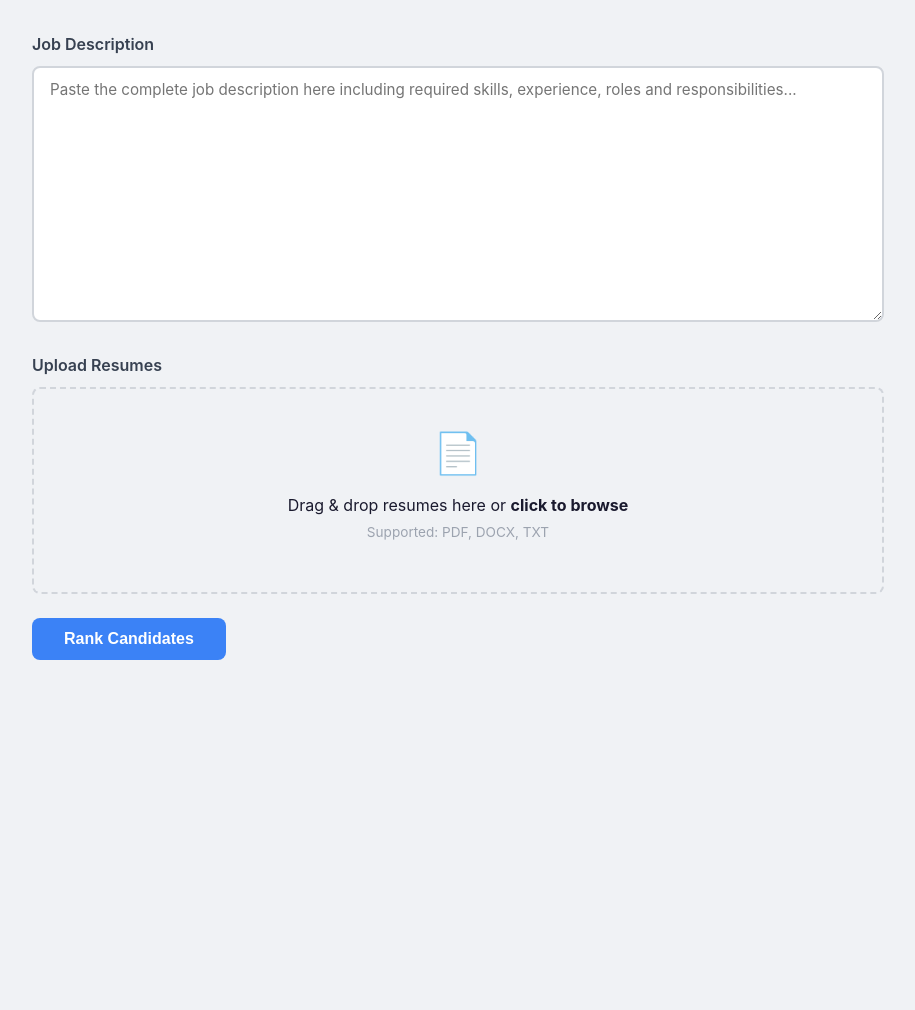
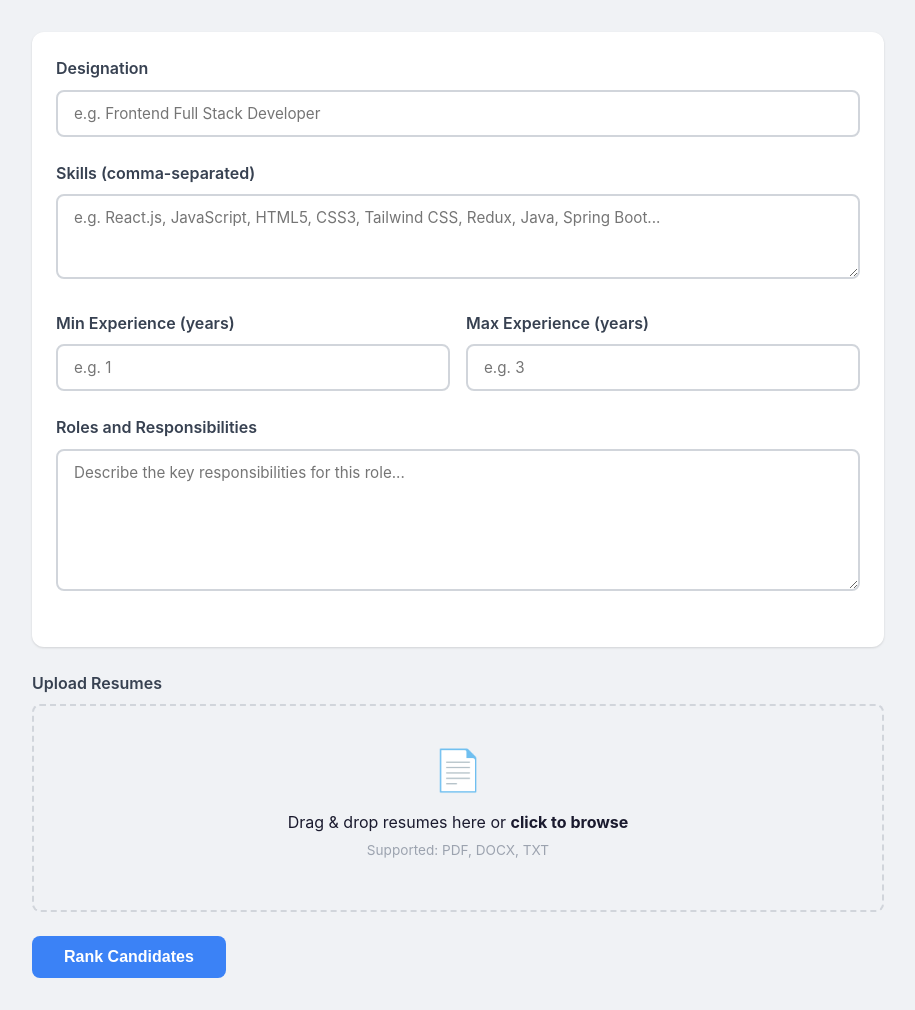
Before and after one commit to antony-sudharsan/ResumeRanker, a FastAPI app: page / in a window 1280 px wide. Shown: the part 114-1124 px from the top of the page, without its empty margins (182-1097 px from the left). Before the commit the page ends 774 px from the top, so only its background shows below. Run offline with FastAPI, Linux system fonts and the light colour scheme.

Commit message:
feat: enhance job description handling with structured input and improved scoring metrics

```diff
--- a/resume_ranker/app.py
+++ b/resume_ranker/app.py
@@ -15,6 +15,27 @@ BASE_DIR = Path(__file__).resolve().parent
 app = FastAPI(title="Resume Ranker", version="0.1.0")
 app.mount("/static", StaticFiles(directory=str(BASE_DIR / "static")), name="static")
 templates = Jinja2Templates(directory=str(BASE_DIR / "templates"))
+
+
+def _build_jd_text(
+    designation: str,
+    skills: str,
+    min_experience: str,
+    max_experience: str,
+    roles_responsibilities: str,
+) -> str:
+    """Build a structured JD string from form fields that existing parsers understand."""
+    parts = [f"Job Title: {designation}"]
+    if min_experience or max_experience:
+        min_val = min_experience if min_experience else "0"
+        max_val = max_experience if max_experience else ""
+        exp_str = f"{min_val}-{max_val} years" if max_val else f"{min_val}+ years"
+        parts.append(f"\nExperience: {exp_str}")
+    if skills.strip():
+        parts.append(f"\nRequired Skills\n{skills}")
+    if roles_responsibilities.strip():
+        parts.append(f"\nRoles and Responsibilities\n{roles_responsibilities}")
+    return "\n".join(parts)
 
 
 @app.get("/", response_class=HTMLResponse)
@@ -61,23 +82,9 @@ def _result_to_dict(r: CandidateResult) -> dict:
             "source": r.experience_analysis.source,
             "warnings": r.experience_analysis.warnings,
         },
-        "location": {
-            "score": round(r.location_analysis.score, 1),
-            "jd_location": r.location_analysis.jd_location,
-            "candidate_location": r.location_analysis.candidate_location,
-            "relocation_ready": r.location_analysis.relocation_ready,
-            "summary": r.location_analysis.summary,
-        },
         "roles": {
             "score": round(r.roles_analysis.similarity_score, 1),
             "summary": r.roles_analysis.summary,
-        },
-        "completeness": {
-            "score": round(r.completeness_analysis.score, 1),
-            "sections_found": r.completeness_analysis.sections_found,
-            "sections_missing": r.completeness_analysis.sections_missing,
-            "word_count": r.completeness_analysis.word_count,
-            "summary": r.completeness_analysis.summary,
         },
         "justification": r.justification,
     }
@@ -86,10 +93,14 @@ def _result_to_dict(r: CandidateResult) -> dict:
 @app.post("/rank", response_class=HTMLResponse)
 async def rank_resumes(
     request: Request,
-    job_description: str = Form(...),
+    designation: str = Form(...),
+    skills: str = Form(""),
+    min_experience: str = Form(""),
+    max_experience: str = Form(""),
+    roles_responsibilities: str = Form(""),
     resumes: list[UploadFile] = File(...),
 ) -> HTMLResponse:
-    """Process uploaded resumes and rank them against the job description."""
+    """Process uploaded resumes and rank them against the structured job description."""
     candidates: list[tuple[str, str]] = []
     errors: list[str] = []
 
@@ -115,7 +126,10 @@ async def rank_resumes(
             },
         )
 
-    results = rank_candidates(job_description, candidates)
+    jd_text = _build_jd_text(
+        designation, skills, min_experience, max_experience, roles_responsibilities
+    )
+    results = rank_candidates(jd_text, candidates)
     results_data = [_result_to_dict(r) for r in results]
 
     return templates.TemplateResponse(
@@ -123,7 +137,11 @@ async def rank_resumes(
         "results.html",
         context={
             "results": results_data,
-            "job_description": job_description,
+            "jd_designation": designation,
+            "jd_skills": skills,
+            "jd_min_exp": min_experience,
+            "jd_max_exp": max_experience,
+            "jd_roles": roles_responsibilities,
             "total_candidates": len(results),
             "errors": errors,
         },
@@ -132,7 +150,11 @@ async def rank_resumes(
 
 @app.post("/api/rank")
 async def api_rank_resumes(
-    job_description: str = Form(...),
+    designation: str = Form(...),
+    skills: str = Form(""),
+    min_experience: str = Form(""),
+    max_experience: str = Form(""),
+    roles_responsibilities: str = Form(""),
     resumes: list[UploadFile] = File(...),
 ) -> dict:
     """API endpoint returning JSON ranking results."""
@@ -155,10 +177,20 @@ async def api_rank_resumes(
     if not candidates:
         return {"error": "No valid resumes provided", "details": errors}
 
-    results = rank_candidates(job_description, candidates)
+    jd_text = _build_jd_text(
+        designation, skills, min_experience, max_experience, roles_responsibilities
+    )
+    results = rank_candidates(jd_text, candidates)
 
     return {
         "total_candidates": len(results),
         "rankings": [_result_to_dict(r) for r in results],
+        "jd": {
+            "designation": designation,
+            "skills": skills,
+            "min_experience": min_experience,
+            "max_experience": max_experience,
+            "roles_responsibilities": roles_responsibilities,
+        },
         "errors": errors if errors else None,
     }
--- a/resume_ranker/signals.py
+++ b/resume_ranker/signals.py
@@ -253,6 +253,7 @@ _JD_TITLE_LABELS = [
     re.compile(r"role\s*:", re.IGNORECASE),
     re.compile(r"position\s*:", re.IGNORECASE),
     re.compile(r"opening\s*:", re.IGNORECASE),
+    re.compile(r"designation\s*:", re.IGNORECASE),
 ]
 
 # Role keywords for JD/extraction phrase detection
--- a/resume_ranker/static/style.css
+++ b/resume_ranker/static/style.css
@@ -66,6 +66,26 @@ header h1 {
     margin-bottom: 1.5rem;
 }
 
+.form-row {
+    display: flex;
+    gap: 1rem;
+}
+
+.form-row .form-group {
+    flex: 1;
+}
+
+.form-row-3 {
+    display: grid;
+    grid-template-columns: 1fr 1fr;
+    gap: 1rem;
+}
+
+@media (max-width: 600px) {
+    .form-row { flex-direction: column; gap: 0; }
+    .form-row-3 { grid-template-columns: 1fr; }
+}
+
 label {
     display: block;
     font-weight: 600;
@@ -73,7 +93,9 @@ label {
     color: #374151;
 }
 
-textarea {
+textarea,
+input[type="text"],
+input[type="number"] {
     width: 100%;
     padding: 0.75rem 1rem;
     border: 2px solid #d1d5db;
@@ -84,10 +106,55 @@ textarea {
     transition: border-color 0.2s;
 }
 
-textarea:focus {
+textarea:focus,
+input[type="text"]:focus,
+input[type="number"]:focus {
     outline: none;
     border-color: #3b82f6;
     box-shadow: 0 0 0 3px rgba(59, 130, 246, 0.1);
+}
+
+/* JD structured card */
+.jd-structured {
+    background: white;
+    border-radius: 12px;
+    padding: 1.5rem;
+    margin-bottom: 1.5rem;
+    box-shadow: 0 1px 3px rgba(0, 0, 0, 0.08), 0 1px 2px rgba(0, 0, 0, 0.06);
+}
+
+/* JD Summary on results page */
+.jd-summary {
+    background: white;
+    border-radius: 12px;
+    padding: 1.25rem 1.5rem;
+    margin-bottom: 1.5rem;
+    box-shadow: 0 1px 3px rgba(0, 0, 0, 0.08), 0 1px 2px rgba(0, 0, 0, 0.06);
+}
+
+.jd-summary h3 {
+    font-size: 0.85rem;
+    text-transform: uppercase;
+    letter-spacing: 0.05em;
+    color: #6b7280;
+    margin-bottom: 0.75rem;
+}
+
+.jd-summary-grid {
+    display: grid;
+    grid-template-columns: auto 1fr;
+    gap: 0.4rem 1rem;
+    font-size: 0.9rem;
+}
+
+.jd-summary-grid dt {
+    font-weight: 600;
+    color: #374151;
+    white-space: nowrap;
+}
+
+.jd-summary-grid dd {
+    color: #4b5563;
 }
 
 /* File Upload */
--- a/resume_ranker/templates/index.html
+++ b/resume_ranker/templates/index.html
@@ -18,15 +18,44 @@
         {% endif %}
 
         <form action="/rank" method="post" enctype="multipart/form-data" id="rankForm">
-            <div class="form-group">
-                <label for="job_description">Job Description</label>
-                <textarea
-                    id="job_description"
-                    name="job_description"
-                    rows="12"
-                    placeholder="Paste the complete job description here including required skills, experience, roles and responsibilities..."
-                    required
-                >{{ job_description if job_description else '' }}</textarea>
+            <div class="jd-structured">
+                <div class="form-row">
+                    <div class="form-group">
+                        <label for="designation">Designation</label>
+                        <input type="text" id="designation" name="designation"
+                               placeholder="e.g. Frontend Full Stack Developer"
+                               value="{{ designation if designation else '' }}" required>
+                    </div>
+                </div>
+
+                <div class="form-group">
+                    <label for="skills">Skills (comma-separated)</label>
+                    <textarea id="skills" name="skills" rows="3"
+                              placeholder="e.g. React.js, JavaScript, HTML5, CSS3, Tailwind CSS, Redux, Java, Spring Boot..."
+                    >{{ skills if skills else '' }}</textarea>
+                </div>
+
+                <div class="form-row form-row-3">
+                    <div class="form-group">
+                        <label for="min_experience">Min Experience (years)</label>
+                        <input type="number" id="min_experience" name="min_experience" min="0" step="0.5"
+                               placeholder="e.g. 1"
+                               value="{{ min_experience if min_experience else '' }}">
+                    </div>
+                    <div class="form-group">
+                        <label for="max_experience">Max Experience (years)</label>
+                        <input type="number" id="max_experience" name="max_experience" min="0" step="0.5"
+                               placeholder="e.g. 3"
+                               value="{{ max_experience if max_experience else '' }}">
+                    </div>
+                </div>
+
+                <div class="form-group">
+                    <label for="roles_responsibilities">Roles and Responsibilities</label>
+                    <textarea id="roles_responsibilities" name="roles_responsibilities" rows="6"
+                              placeholder="Describe the key responsibilities for this role..."
+                    >{{ roles_responsibilities if roles_responsibilities else '' }}</textarea>
+                </div>
             </div>
 
             <div class="form-group">
```
Also changed, not shown: resume_ranker/parser.py (+61 -4 lines), resume_ranker/ranker.py (+5 -86 lines), resume_ranker/skills.py (+112 -5 lines), resume_ranker/templates/results.html (+22 -39 lines).
